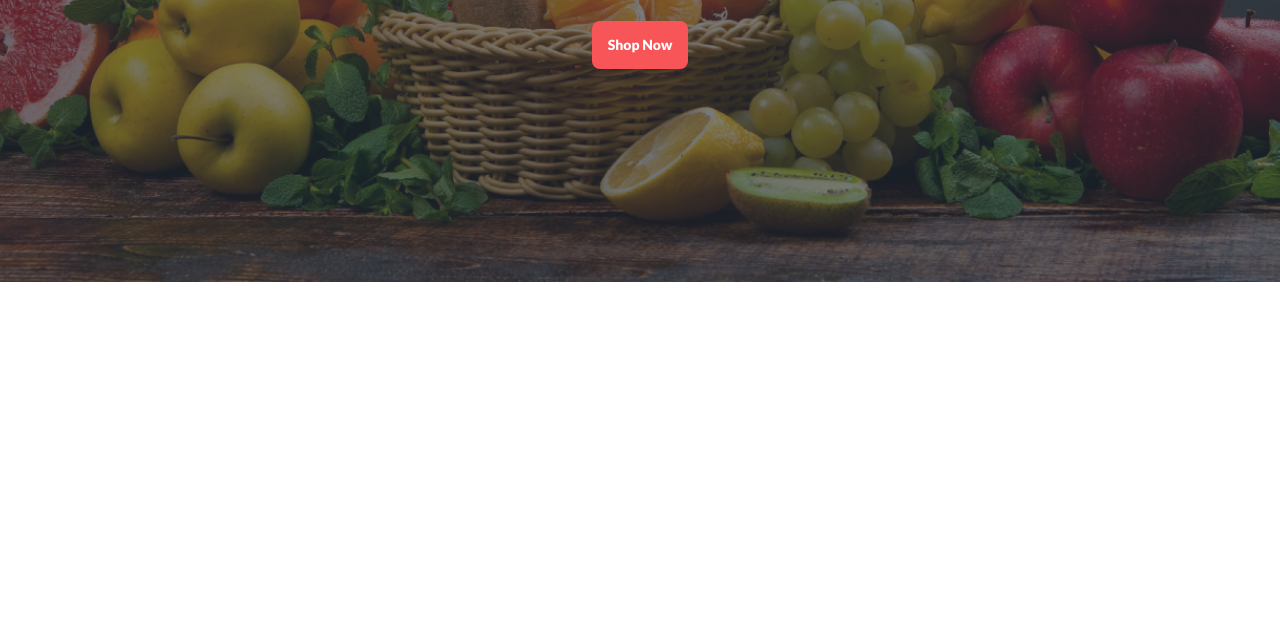
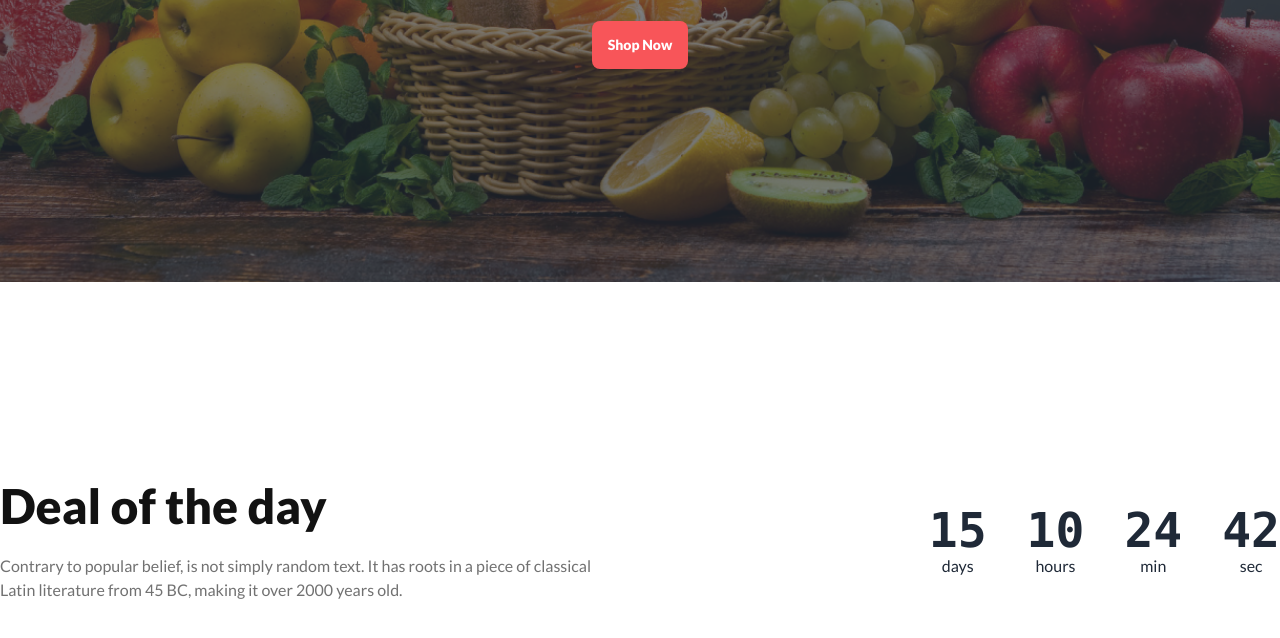
Before and after one commit to mohonsarker40/B8A3-fruit-brust-assignment3, a plain HTML site: page index.html in a window 1280 px wide. Shown: the part 516-1154 px from the top of the page. Before the commit the page ends 854 px from the top, so only its background shows below. Drawn offline with nearby package versions, Linux system fonts and the light colour scheme; grey boxes are pictures that could not be loaded.

Commit message:
Deal of the day's countdown part added

```diff
--- a/index.html
+++ b/index.html
@@ -143,6 +143,43 @@
   <!-- main section -->
   <main>
     <!-- deal of the day section -->
+    <div class="container mx-auto my-36 flex justify-between items-center">
+      <div>
+        <h3 class="text-5xl font-extrabold text-[#121212] pb-6">Deal of the day</h3>
+        <p class="text-base text-[#12121299]">
+          Contrary to popular belief, is not simply random text. It has roots in a piece of classical
+          <br>
+          Latin literature from 45 BC, making it over 2000 years old.
+        </p>
+      </div>
+      <!-- countdown -->
+      <div class="grid grid-flow-col gap-10 text-center auto-cols-max">
+        <div class="flex flex-col">
+          <span class="countdown font-mono text-5xl font-extrabold">
+            <span style="--value:15;"></span>
+          </span>
+          days
+        </div>
+        <div class="flex flex-col">
+          <span class="countdown font-mono text-5xl font-extrabold">
+            <span style="--value:10;"></span>
+          </span>
+          hours
+        </div>
+        <div class="flex flex-col">
+          <span class="countdown font-mono text-5xl font-extrabold">
+            <span style="--value:24;"></span>
+          </span>
+          min
+        </div>
+        <div class="flex flex-col">
+          <span class="countdown font-mono text-5xl font-extrabold">
+            <span style="--value:42;"></span>
+          </span>
+          sec
+        </div>
+      </div>
+    </div>
   </main>
   <footer></footer>
 </body>
```
